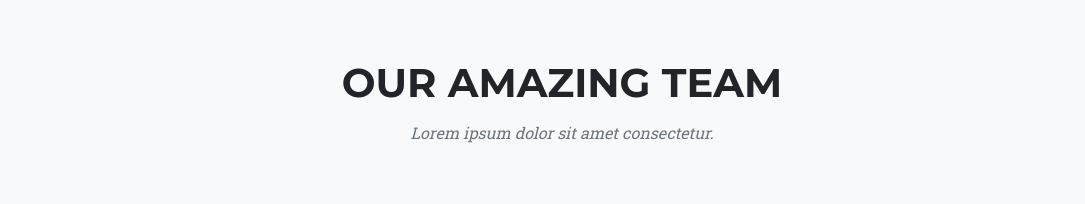
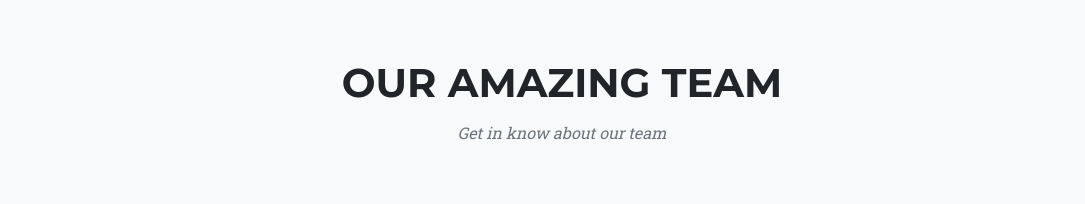
Before and after one commit to talibiqbal247/georesearchlabs, a plain HTML site: page index.html in a window 1280 px wide. Shown: the part 3920-4124 px from the top of the page, without its empty margins (78-1163 px from the left). Drawn offline with nearby package versions, Linux system fonts and the light colour scheme.

Commit message:
pics and some text

```diff
--- a/index.html
+++ b/index.html
@@ -204,7 +204,7 @@
             <div class="container">
                 <div class="text-center">
                     <h2 class="section-heading text-uppercase">Our Amazing Team</h2>
-                    <h3 class="section-subheading text-muted">Lorem ipsum dolor sit amet consectetur.</h3>
+                    <h3 class="section-subheading text-muted">Get in know about our team</h3>
                 </div>
                 <div class="row">
                     <div class="col-lg-4">
```
Also changed, not shown: assets/img/team/2.jpg.
